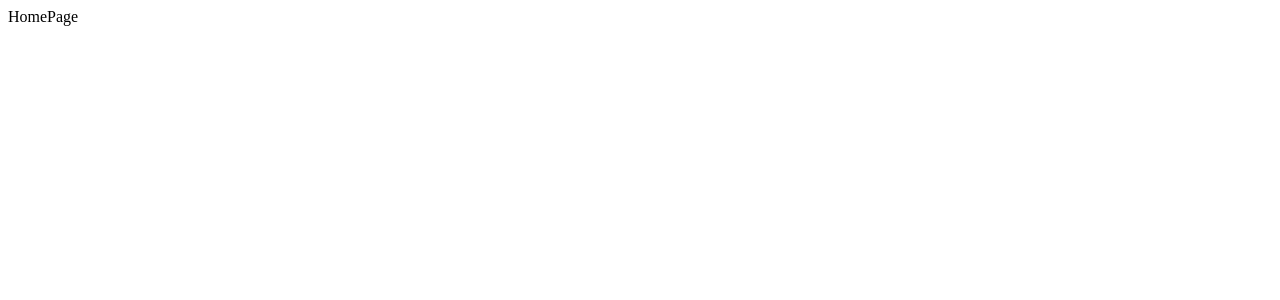
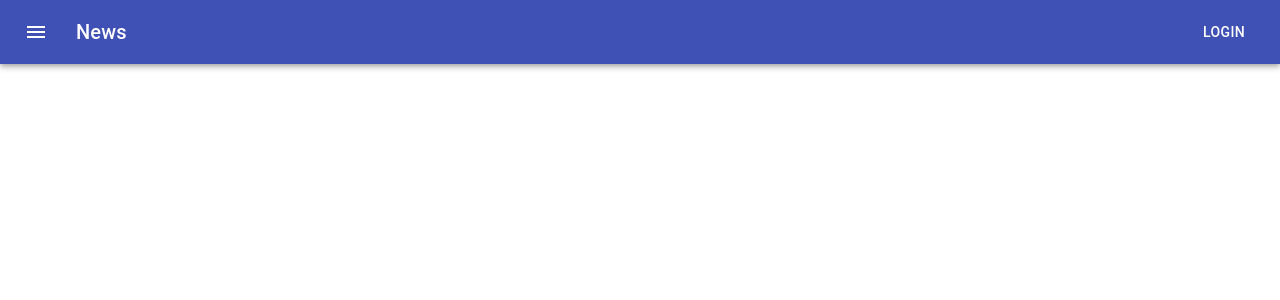
Before and after one commit to steven12138/screen-os, a React (Create React App) app: page / in a window 1280 px wide. Shown: the top 300 px of the page. Built offline with nearby package versions, Linux system fonts and the light colour scheme.

Commit message:
just do it

```diff
--- a/public/index.html
+++ b/public/index.html
@@ -1,14 +1,12 @@
 <!DOCTYPE html>
 <html lang="en">
-  <head>
+
+<head>
     <meta charset="utf-8" />
     <link rel="icon" href="%PUBLIC_URL%/favicon.ico" />
     <meta name="viewport" content="width=device-width, initial-scale=1" />
     <meta name="theme-color" content="#000000" />
-    <meta
-      name="description"
-      content="Web site created using create-react-app"
-    />
+    <meta name="description" content="Web site created using create-react-app" />
     <link rel="apple-touch-icon" href="%PUBLIC_URL%/logo192.png" />
     <!--
       manifest.json provides metadata used when your web app is installed on a
@@ -25,8 +23,9 @@
       Learn how to configure a non-root public URL by running `npm run build`.
     -->
     <title>React App</title>
-  </head>
-  <body>
+</head>
+
+<body style="margin:0;padding:0;">
     <noscript>You need to enable JavaScript to run this app.</noscript>
     <div id="root"></div>
     <!--
@@ -39,5 +38,6 @@
       To begin the development, run `npm start` or `yarn start`.
       To create a production bundle, use `npm run build` or `yarn build`.
     -->
-  </body>
+</body>
+
 </html>
--- /dev/null
+++ b/src/components/LoginBar.jsx
@@ -0,0 +1,40 @@
+import React from 'react';
+import { makeStyles } from '@material-ui/core/styles';
+import AppBar from '@material-ui/core/AppBar';
+import Toolbar from '@material-ui/core/Toolbar';
+import Typography from '@material-ui/core/Typography';
+import Button from '@material-ui/core/Button';
+import IconButton from '@material-ui/core/IconButton';
+import MenuIcon from '@material-ui/icons/Menu';
+
+const useStyles = makeStyles((theme) => ({
+    root: {
+        flexGrow: 1,
+    },
+    menuButton: {
+        marginRight: theme.spacing(2),
+    },
+    title: {
+        flexGrow: 1,
+    },
+}));
+
+export default function ButtonAppBar() {
+    const classes = useStyles();
+
+    return (
+        <div className={classes.root}>
+            <AppBar position="static">
+                <Toolbar>
+                    <IconButton edge="start" className={classes.menuButton} color="inherit" aria-label="menu">
+                        <MenuIcon />
+                    </IconButton>
+                    <Typography variant="h6" className={classes.title}>
+                        News
+          </Typography>
+                    <Button color="inherit">Login</Button>
+                </Toolbar>
+            </AppBar>
+        </div>
+    );
+}
--- a/src/views/Home.jsx
+++ b/src/views/Home.jsx
@@ -1,8 +1,11 @@
 import React from "react";
+import Header from "../components/LoginBar";
 
 class Home extends React.Component {
     render() {
-        return <div>HomePage</div>;
+        return (
+            <Header />
+        );
     }
 }
 
```
